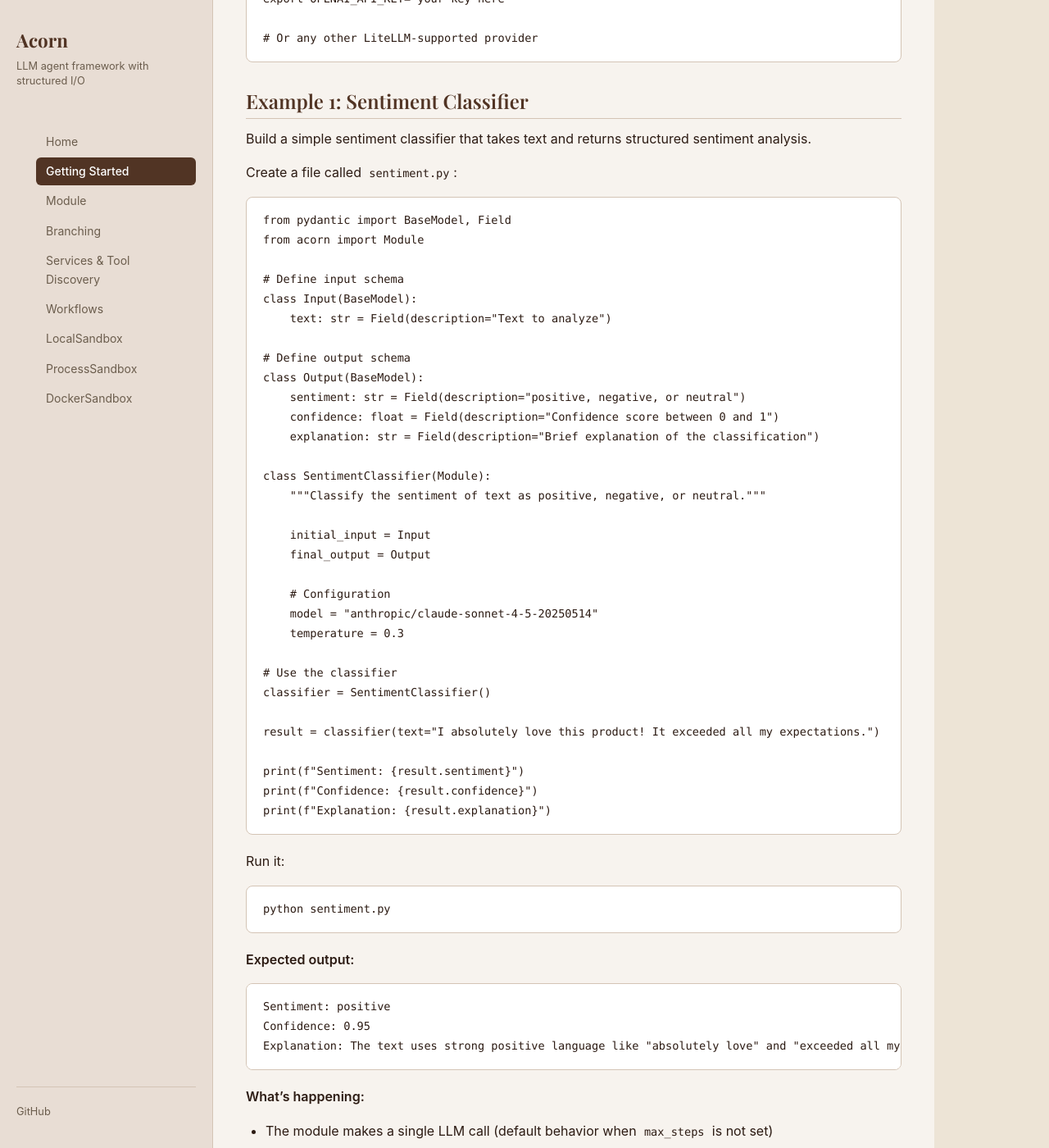
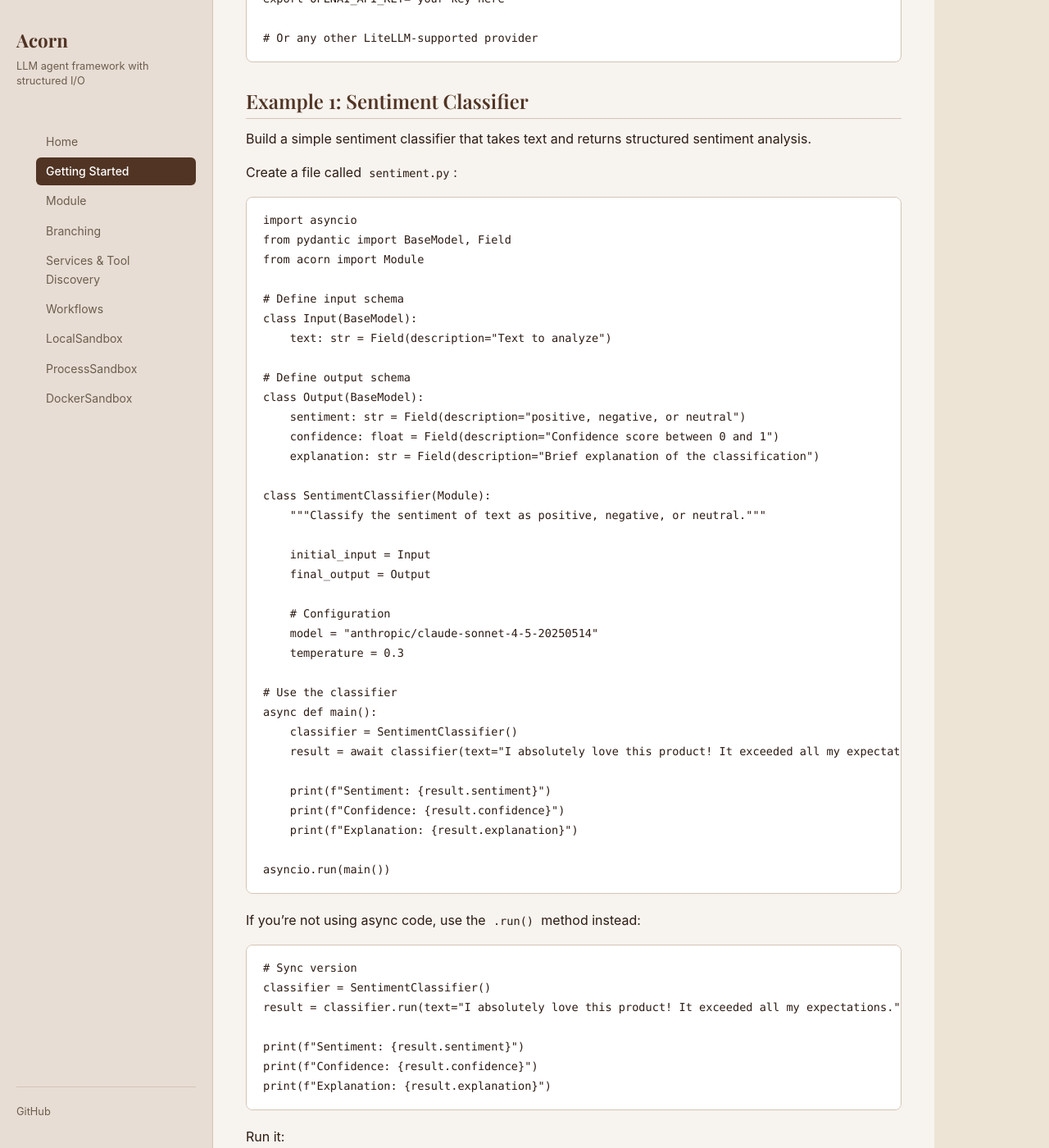
Before and after one commit to askmanu/acorn, a Jekyll site: the page built from docs/getting-started.md, in a window 1280 px wide and 1400 px high, scrolled down 952 px. Shown: the whole window at 82% size. Built offline with Jekyll 4.4.1, drawn with Linux system fonts in a browser that asks for light colours; some of the changed text lies outside the part shown.

Commit message:
Update getting-started.md to use async-first API. Add async/await examples and .run() sync wrapper usage.

````diff
--- a/docs/getting-started.md
+++ b/docs/getting-started.md
@@ -46,6 +46,7 @@ Build a simple sentiment classifier that takes text and returns structured senti
 Create a file called `sentiment.py`:
 
 ```python
+import asyncio
 from pydantic import BaseModel, Field
 from acorn import Module
 
@@ -70,9 +71,23 @@ class SentimentClassifier(Module):
     temperature = 0.3
 
 # Use the classifier
+async def main():
+    classifier = SentimentClassifier()
+    result = await classifier(text="I absolutely love this product! It exceeded all my expectations.")
+
+    print(f"Sentiment: {result.sentiment}")
+    print(f"Confidence: {result.confidence}")
+    print(f"Explanation: {result.explanation}")
+
+asyncio.run(main())
+```
+
+If you're not using async code, use the `.run()` method instead:
+
+```python
+# Sync version
 classifier = SentimentClassifier()
-
-result = classifier(text="I absolutely love this product! It exceeded all my expectations.")
+result = classifier.run(text="I absolutely love this product! It exceeded all my expectations.")
 
 print(f"Sentiment: {result.sentiment}")
 print(f"Confidence: {result.confidence}")
@@ -106,6 +121,7 @@ Build a research assistant that uses tools and iterates through multiple steps t
 Create a file called `research.py`:
 
 ```python
+import asyncio
 from pydantic import BaseModel, Field
 from acorn import Module, tool
 
@@ -168,16 +184,30 @@ class ResearchAssistant(Module):
         return step
 
 # Use the research assistant
+async def main():
+    assistant = ResearchAssistant()
+    result = await assistant(question="When was Python created and why is it popular?")
+
+    print("\n=== Research Results ===")
+    print(f"Answer: {result.answer}")
+    print(f"\nKey Findings:")
+    for finding in result.key_findings:
+        print(f"  - {finding}")
+    print(f"\nSources: {', '.join(result.sources_used)}")
+
+asyncio.run(main())
+```
+
+For sync code, use `.run()`:
+
+```python
+# Sync version
 assistant = ResearchAssistant()
-
-result = assistant(question="When was Python created and why is it popular?")
+result = assistant.run(question="When was Python created and why is it popular?")
 
 print("\n=== Research Results ===")
 print(f"Answer: {result.answer}")
-print(f"\nKey Findings:")
-for finding in result.key_findings:
-    print(f"  - {finding}")
-print(f"\nSources: {', '.join(result.sources_used)}")
+# ... rest of output
 ```
 
 Run it:
````
